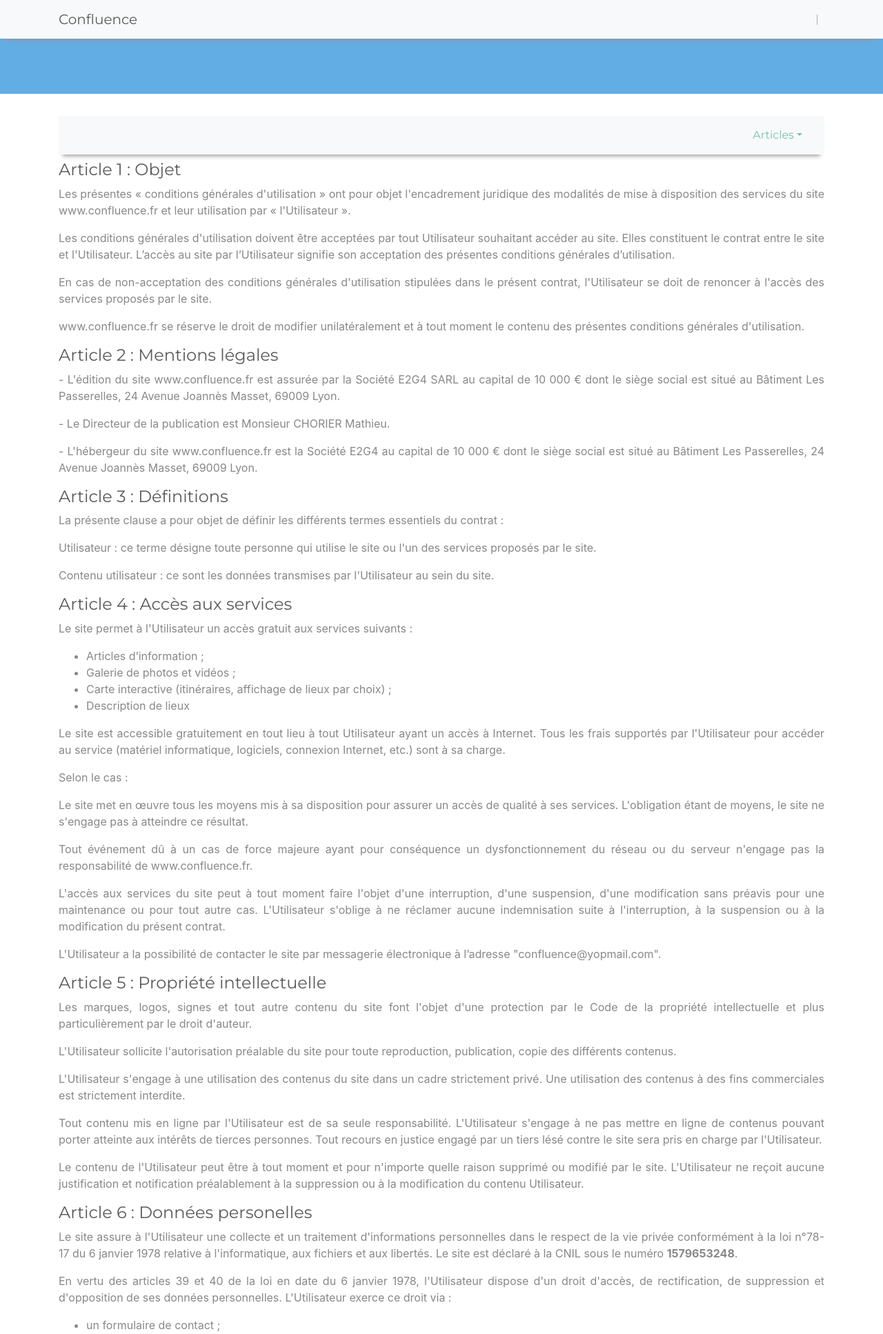
After one commit to JulienRAVIA/Confluence, a PHP site: template src/templates/cgu.html.twig in a window 1280 px wide. The commit adds this page. Shown: the top 1934 px of the page at 69% size. Run offline with PHP 8.4, Linux system fonts and the light colour scheme; the template is opened without the code that fills it, so the values that code supplies are empty; some libraries are stand-ins or nearby versions.

Commit message:
Implémentation traduction :sparkles:

```diff
--- a/public/index.php
+++ b/public/index.php
@@ -11,8 +11,9 @@ $router->addRoutes(array(
     array('GET', '/', 'App\\Controllers\\HomeController@index', 'index'), // affichage de la page d'accueil ou de la page de connexion si non connecté
     array('GET', '/se-reperer', 'App\\Controllers\\FindController@index', 'se-reperer'), // affichage de la page d'accueil ou de la page de connexion si non connecté
     array('GET', '/decouvrir', 'App\\Controllers\\DiscoverController@index', 'decouvrir'), // affichage de la page d'accueil ou de la page de connexion si non connecté
-    array('GET', '/a-propos', 'App\\Controllers\\AproposController@index', 'a-propos'), // affichage de la page d'accueil ou de la page de connexion si non connecté
+    array('GET', '/a-propos', 'App\\Controllers\\AboutController@index', 'a-propos'), // affichage de la page d'accueil ou de la page de connexion si non connecté
     array('GET', '/cgu', 'App\\Controllers\\HomeController@cgu', 'cgu'), // affichage de la page d'accueil ou de la page de connexion si non connecté
+    array('GET', '/[fr|en:lang]', 'App\\Controllers\\HomeController@lang', 'switchLang'), // affichage de la page d'accueil ou de la page de connexion si non connecté
     array('GET','/api/lieux/[i:id]', 'App\\Controllers\\ApiController@lieuxByType', 'lieuxByType'), // affichage de la page d'accueil ou de la page de connexion si non connecté
     array('GET','/contact', 'App\\Controllers\\ContactController@index', 'contact'), // affichage de la page d'accueil ou de la page de connexion si non connecté
     array('POST','/contact/send', 'App\\Controllers\\ContactController@send', 'checkEmail'), // affichage de la page d'accueil ou de la page de connexion si non connecté
--- a/src/app/Controllers/BaseController.php
+++ b/src/app/Controllers/BaseController.php
@@ -4,6 +4,7 @@ namespace App\Controllers;
 
 use App\Database;
 use App\Twig;
+use App\Util\SessionManager;
 use PHPMailer\PHPMailer\PHPMailer;
 use PHPMailer\PHPMailer\Exception;
 
@@ -19,8 +20,9 @@ abstract class BaseController
     {
         try {
             $this->db = Database::getInstance();
-            $this->twig = new Twig();
-            $this->mailer = new PHPMailer();
+            $this->twig     =   new Twig();
+            $this->mailer   =   new PHPMailer();
+            $this->session  =   new SessionManager();
         } catch (\Exception $e) {
             echo $e->getMessage();
         }
--- /dev/null
+++ b/src/templates/cgu.html.twig
@@ -0,0 +1,140 @@
+{% extends 'includes/template.html.twig' %}
+
+{% block title %}Conditions Générales d'Utilisation{% endblock %}
+
+{% block body %}
+<div class="jumbotron" id="jumbotron-menu">
+    <div class="container">
+        <h4>{{ trad.cgu.title }}</h4>
+    </div>
+</div>
+<div class="container">
+    <nav id="navbar-example2" class="navbar navbar-light bg-light mb-2">
+        <a class="navbar-brand" href="#">{{ trad.cgu.nav }}</a>
+        <ul class="nav nav-pills">
+            <li class="nav-item dropdown">
+              <a class="nav-link dropdown-toggle" data-toggle="dropdown" href="#" role="button" aria-haspopup="true" aria-expanded="false">Articles</a>
+              <div class="dropdown-menu">
+                {% for article in trad.cgu.articles %}
+                    <a class="dropdown-item" href="#art{{loop.index}}">{{ article.title }}</a>
+                {% endfor %}
+                </div>
+            </li>
+        </ul>
+    </nav>
+    <div data-spy="scroll" data-target="#navbar-example2" data-offset="0" id="cgu">
+        {% for article in trad.cgu.articles %}
+            <h4 id="art{{loop.index}}">Article {{ loop.index }} : {{ article.title }}</h4>
+
+            {% for line in article.lines %}
+                <p>
+                    {{ line|raw }}
+                </p>
+            {% endfor %}
+        {% endfor %}
+        <h4 id="art1">Article 1 : Objet</h4>
+        <p>
+        Les présentes « conditions générales d'utilisation » ont pour objet l'encadrement juridique des modalités de mise à disposition des services du site www.confluence.fr et leur utilisation par « l'Utilisateur ».</p>
+        <p>
+        Les conditions générales d'utilisation doivent être acceptées par tout Utilisateur souhaitant accéder au site. Elles constituent le contrat entre le site et l'Utilisateur. L’accès au site par l’Utilisateur signifie son acceptation des présentes conditions générales d’utilisation.</p>
+        <p>
+        En cas de non-acceptation des conditions générales d'utilisation stipulées dans le présent contrat, l'Utilisateur se doit de renoncer à l'accès des services proposés par le site.</p>
+        <p>
+            www.confluence.fr se réserve le droit de modifier unilatéralement et à tout moment le contenu des présentes conditions générales d'utilisation.
+        </p>
+
+        <h4 id="art2">Article 2 : Mentions légales</h4>
+
+        - L'édition du site www.confluence.fr est assurée par la Société E2G4 SARL au capital de 10 000 € dont le siège social est situé au Bâtiment Les Passerelles, 24 Avenue Joannès Masset, 69009 Lyon.</p>
+
+        - Le Directeur de la publication est Monsieur CHORIER Mathieu.</p>
+
+        -     L'hébergeur du site www.confluence.fr est la Société E2G4 au capital de 10 000 € dont le siège social est situé au Bâtiment Les Passerelles, 24 Avenue Joannès Masset, 69009 Lyon.
+        </p>
+
+    <h4 id="art3">Article 3 : Définitions</h4>
+    <p>
+        La présente clause a pour objet de définir les différents termes essentiels du contrat :<p>
+            <p>
+            Utilisateur : ce terme désigne toute personne qui utilise le site ou l'un des services proposés par le site.</p>
+            <p>
+                Contenu utilisateur : ce sont les données transmises par l'Utilisateur au sein du site.
+            </p>
+
+            <h4 id="art4">Article 4 : Accès aux services</h4>
+            <p>
+            Le site permet à l'Utilisateur un accès gratuit aux services suivants :</p>
+            <ul>
+                <li>Articles d’information ;</li>
+                <li>Galerie de photos et vidéos ;</li>
+                <li>Carte interactive (itinéraires, affichage de lieux par choix) ;</li>
+                <li>Description de lieux</li>
+            </ul>
+            <p>Le site est accessible gratuitement en tout lieu à tout Utilisateur ayant un accès à Internet. Tous les frais supportés par l'Utilisateur pour accéder au service (matériel informatique, logiciels, connexion Internet, etc.) sont à sa charge.</p>
+
+            <p>Selon le cas :</p>
+
+            <p>Le site met en œuvre tous les moyens mis à sa disposition pour assurer un accès de qualité à ses services. L'obligation étant de moyens, le site ne s'engage pas à atteindre ce résultat.</p>
+
+            <p>Tout événement dû à un cas de force majeure ayant pour conséquence un dysfonctionnement du réseau ou du serveur n'engage pas la responsabilité de www.confluence.fr.</p>
+
+            <p>L'accès aux services du site peut à tout moment faire l'objet d'une interruption, d'une suspension, d'une modification sans préavis pour une maintenance ou pour tout autre cas. L'Utilisateur s'oblige à ne réclamer aucune indemnisation suite à l'interruption, à la suspension ou à la modification du présent contrat.</p>
+
+            <p>L'Utilisateur a la possibilité de contacter le site par messagerie électronique à l’adresse "confluence@yopmail.com".</p>
+
+            <h4 id="art5">Article 5 : Propriété intellectuelle</h4>
+            <p>
+            Les marques, logos, signes et tout autre contenu du site font l'objet d'une protection par le Code de la propriété intellectuelle et plus particulièrement par le droit d'auteur.</p>
+
+            <p>L'Utilisateur sollicite l'autorisation préalable du site pour toute reproduction, publication, copie des différents contenus.</p>
+
+            <p>L'Utilisateur s'engage à une utilisation des contenus du site dans un cadre strictement privé. Une utilisation des contenus à des fins commerciales est strictement interdite.</p>
+
+            <p>Tout contenu mis en ligne par l'Utilisateur est de sa seule responsabilité. L'Utilisateur s'engage à ne pas mettre en ligne de contenus pouvant porter atteinte aux intérêts de tierces personnes. Tout recours en justice engagé par un tiers lésé contre le site sera pris en charge par l'Utilisateur.</p>
+
+            <p>Le contenu de l'Utilisateur peut être à tout moment et pour n'importe quelle raison supprimé ou modifié par le site. L'Utilisateur ne reçoit aucune justification et notification préalablement à la suppression ou à la modification du contenu Utilisateur.</p>
+
+            <h4 id="art6">Article 6 : Données personelles</h4>
+            <p>
+                Le site assure à l'Utilisateur une collecte et un traitement d'informations personnelles dans le respect de la vie privée conformément à la loi n°78-17 du 6 janvier 1978 relative à l'informatique, aux fichiers et aux libertés. Le site est déclaré à la CNIL sous le numéro <b>1579653248</b>.</p>
+
+                <p>En vertu des articles 39 et 40 de la loi en date du 6 janvier 1978, l'Utilisateur dispose d'un droit d'accès, de rectification, de suppression et d'opposition de ses données personnelles. L'Utilisateur exerce ce droit via :</p>
+                <ul>
+                 <li>un formulaire de contact ;</li>
+
+                 <li>par mail à confluence@yopmail.com ;</li>
+
+                 <li>par voie postale au Bâtiment Les Passerelles, 24 Avenue Joannès Masset, 69009 Lyon.</li>
+             </ul>
+
+             <h4 id="art7">Article 7 : Responsabilité et force majeure</h4>
+             <p>Les sources des informations diffusées sur le site sont réputées fiables. Toutefois, le site se réserve la faculté d'une non-garantie de la fiabilité des sources. Les informations données sur le site le sont à titre purement informatif. Ainsi, l'Utilisateur assume seul l'entière responsabilité de l'utilisation des informations et contenus du présent site.</p>
+             <p>Tout usage du service par l'Utilisateur ayant directement ou indirectement pour conséquence des dommages doit faire l'objet d'une indemnisation au profit du site.</p>
+             <p>La responsabilité du site ne peut être engagée en cas de force majeure ou du fait imprévisible et insurmontable d'un tiers.</p>
+
+             <h4 id="art8">Article 8 : Liens hypertextes</h4>
+             <p>De nombreux liens hypertextes sortants sont présents sur le site, cependant les pages web où mènent ces liens n'engagent en rien la responsabilité de www.confluence.fr qui n'a pas le contrôle de ces liens.</p>
+
+             <p>L'Utilisateur s'interdit donc à engager la responsabilité du site concernant le contenu et les ressources relatives à ces liens hypertextes sortants.</p>
+
+             <h4 id="art9">Article 9 : Évolution du contrat</h4>
+             <p>Le site se réserve à tout moment le droit de modifier les clauses stipulées dans le présent contrat.</p>
+
+             <h4 id="art10">Article 10 : Durée</h4>
+             <p>La durée du présent contrat est indéterminée. Le contrat produit ses effets à l'égard de l'Utilisateur à compter de l'utilisation du service.</p>
+
+             <h4 id="art11">Article 11 : Droit applicable et juridiction compétente</h4>
+             <p>La législation française s'applique au présent contrat. En cas d'absence de résolution amiable d'un litige né entre les parties, seuls les tribunaux de la ville de Lyon sont compétents.</p>
+
+             <h4 id="art12">Article 12 : Publication par l'Utilisateur</h4>
+             <p>Le site permet aux membres de publier des commentaires.</p>
+
+             <p>Dans ses publications, le membre s’engage à respecter les règles de la Netiquette et les règles de droit en vigueur.</p>
+
+             <p>Le site exerce une modération a posteriori sur les publications et se réserve le droit de refuser leur mise en ligne, sans avoir à s’en justifier auprès du membre.
+             Le membre reste titulaire de l’intégralité de ses droits de propriété intellectuelle. Mais en publiant une publication sur le site, il cède à la société éditrice le droit non exclusif et gratuit de représenter, reproduire, adapter, modifier, diffuser et distribuer sa publication, directement ou par un tiers autorisé, dans le monde entier, sur tout support (numérique ou physique), pour la durée de la propriété intellectuelle. Le Membre cède notamment le droit d'utiliser sa publication sur internet et sur les réseaux de téléphonie mobile.</p>
+
+             <p>La société éditrice s'engage à faire figurer le nom du membre à proximité de chaque utilisation de sa publication.</p>
+         </div>
+     </div>
+     {% endblock %}
--- a/src/templates/includes/footer.html.twig
+++ b/src/templates/includes/footer.html.twig
@@ -11,25 +11,25 @@
                 <div class="col-md-3 text-right">
                     <ul class="list-inline">
                         <li class="list-inline-item">
-                            <a href="#">
+                            <a href="#" title="{{ trad.footer.follow }} Facebook">
                                 <i class="fab fa-facebook"></i>
                             </a>
                         </li>
                         <li class="list-inline-item">
-                            <a href="#">
+                            <a href="#" title="{{ trad.footer.follow }} Twitter">
                                 <i class="fab fa-twitter"></i>
                             </a>
                         </li>
                         <li class="list-inline-item">
-                            <a href="#">
+                            <a href="#" title="{{ trad.footer.follow }} Instagram">
                                 <i class="fab fa-instagram"></i>
                             </a>
                         </li>
                     </ul>
                     <ul class="list-inline">
                         <li class="list-inline-item">
-                            <a href="#">
-                                <p class="text-white">CGU</p>
+                            <a href="/cgu">
+                                <p class="text-white">{{ trad.footer.cgu }}</p>
                             </a>
                         </li>
                     </ul>
--- a/src/templates/includes/navbar.html.twig
+++ b/src/templates/includes/navbar.html.twig
@@ -4,23 +4,22 @@
     <button class="navbar-toggler" type="button" data-toggle="collapse" data-target="#navbar" aria-controls="navbar" aria-expanded="false" aria-label="Toggle navigation">
       <span class="navbar-toggler-icon"></span>
     </button>
-
     <div class="collapse navbar-collapse" id="navbar">
       <ul class="navbar-nav ml-auto">
         <li class="nav-item active">
-          <a class="nav-link" href="/">Accueil <span class="sr-only">(current)</span></a>
+          <a class="nav-link" href="/">{{ trad.header.home }}</a>
+        </li>
+        {# <li class="nav-item">
+          <a class="nav-link" href="/se-reperer">{{ trad.header.find }}</a>
+        </li> #}
+        <li class="nav-item">
+          <a class="nav-link" href="/decouvrir">{{ trad.header.discover }}</a>
         </li>
         <li class="nav-item">
-          <a class="nav-link" href="/se-reperer">Se repérer</a>
+          <a class="nav-link" href="/a-propos">{{ trad.header.about }}</a>
         </li>
         <li class="nav-item">
-          <a class="nav-link" href="/a-propos">A propos</a>
-        </li>
-        <li class="nav-item">
-          <a class="nav-link" href="/decouvrir">Découvrir</a>
-        </li>
-        <li class="nav-item">
-          <a class="nav-link" href="#">| EN</a>
+          <a class="nav-link" href="/{{ trad.header.lang|lower }}">| {{ trad.header.lang}}</a>
         </li>
       </ul>
     </div>
--- a/src/templates/index.html.twig
+++ b/src/templates/index.html.twig
@@ -14,8 +14,8 @@
 {# Block principal du site #}
 <div class="jumbotron" id="jumbotron-main">
     <div class="container">
-        <h1>Bienvenue à Confluence</h1>
-        <p>Un quartier vivant...</p>
+        <h1>{{ trad.home.jumbotron.title }}</h1>
+        <p>{{ trad.home.jumbotron.subtitle }}...</p>
     </div>
 </div>
 
```
Also changed, not shown: bootstrap.php (+8 -0 lines), composer.json (+4 -4 lines), src/app/Controllers/HomeController.php (+8 -0 lines), src/app/Database.php (+14 -5 lines), src/app/Twig.php (+12 -2 lines), src/app/Util/SessionManager.php (added, +62 -0 lines), src/templates/about.html.twig (added, +37 -0 lines), src/templates/decouvrir.html.twig (+5 -13 lines), src/trads/en.yaml (added, +111 -0 lines), src/trads/fr.yaml (added, +33 -0 lines).
